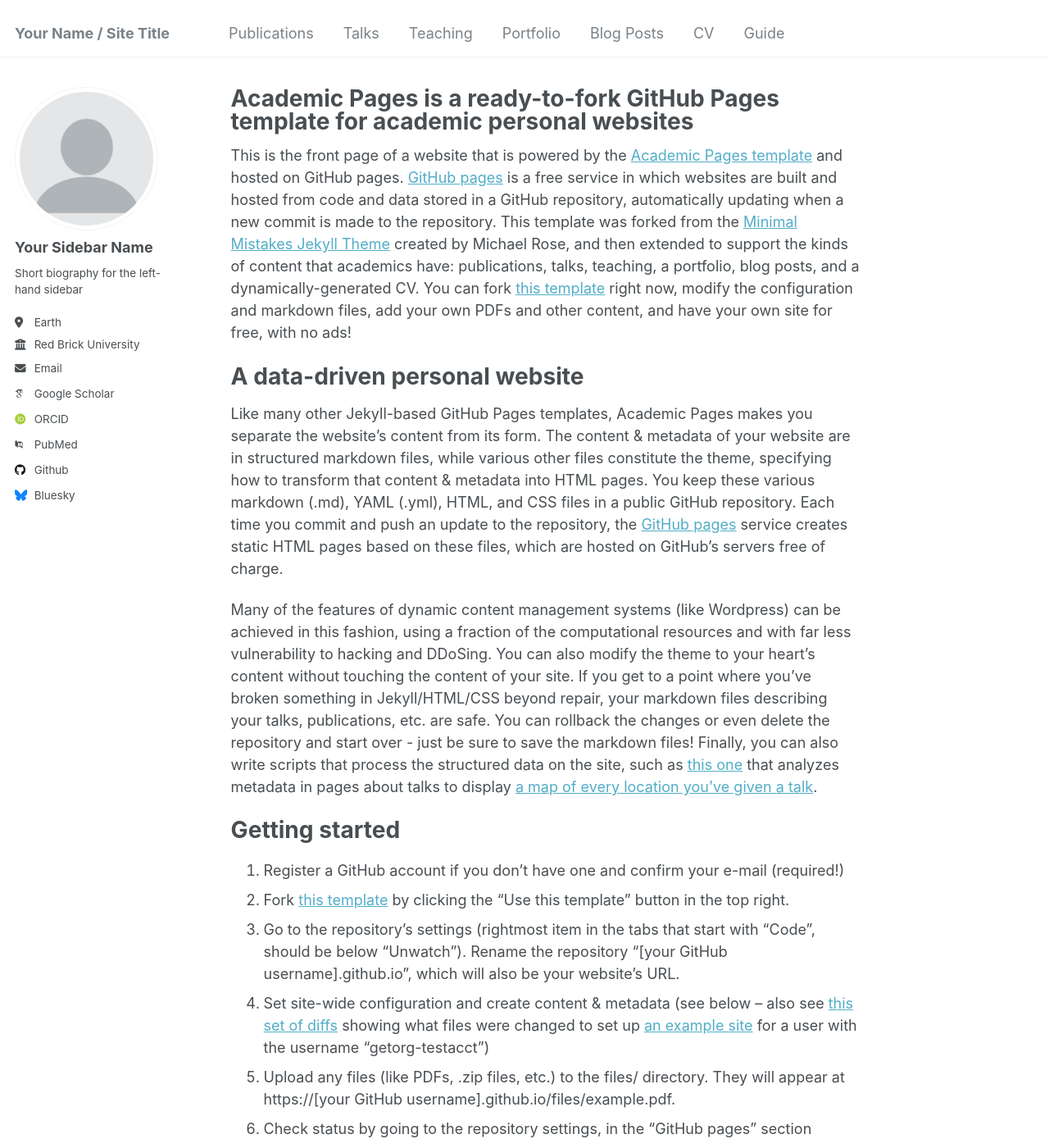
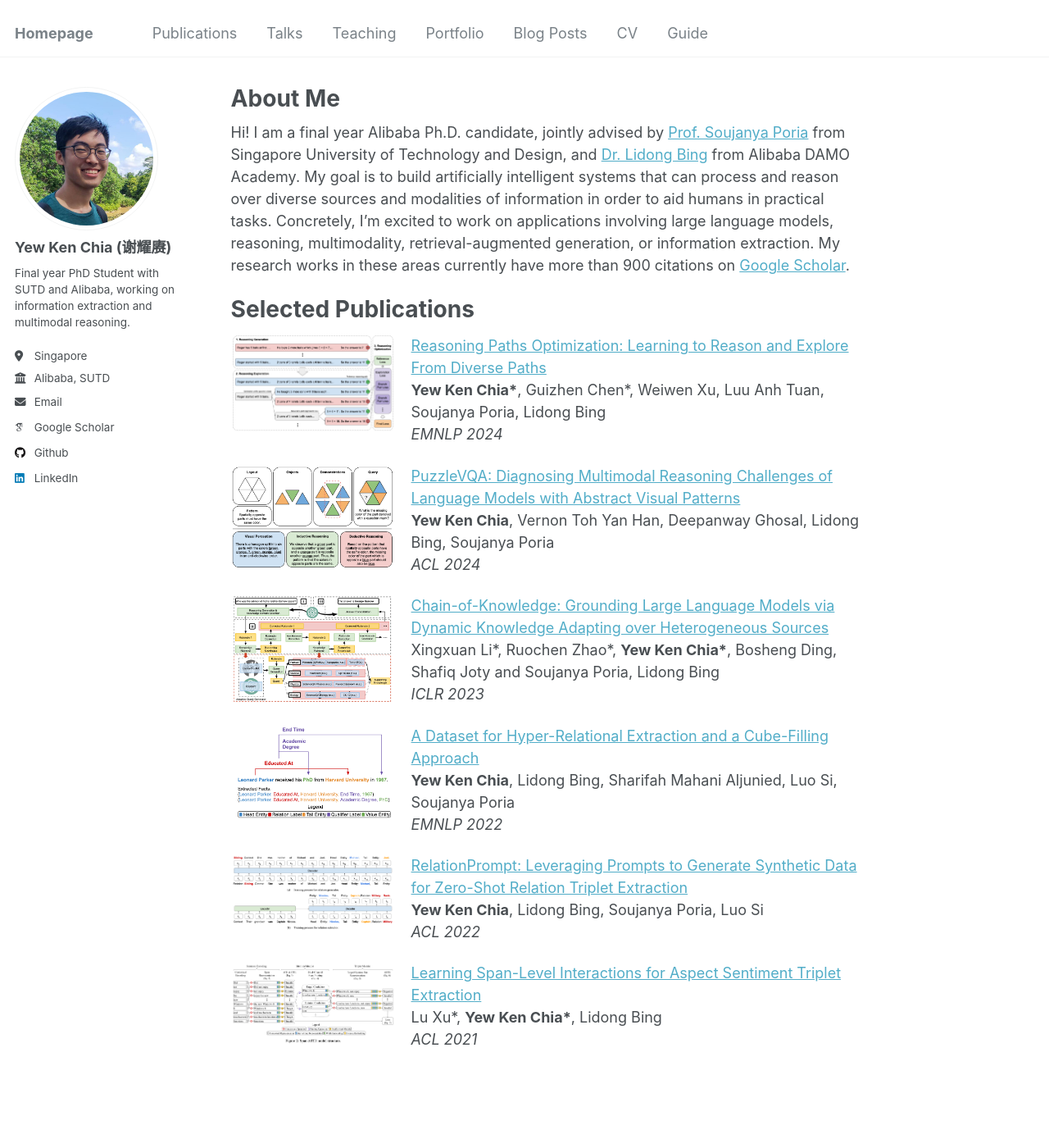
Before and after one commit to chiayewken/chiayewken.github.io, a Jekyll site: the page built from _pages/about.md, in a window 1280 px wide and 1400 px high. Shown: the whole window at 82% size. Built offline with Jekyll 4.4.1, drawn with Linux system fonts in a browser that asks for light colours; some web fonts are replaced; some of the changed text lies outside the part shown.

Commit message:
Update config for personal details and about.md for selected publications

```diff
--- a/_config.yml
+++ b/_config.yml
@@ -8,35 +8,35 @@
 
 # Basic Site Settings
 locale                   : "en-US"
-title                    : "Your Name / Site Title"
+title                    : "Homepage"
 title_separator          : "-"
-name                     : &name "Your Name"
+name                     : &name "Yew Ken Chia"
 description              : &description "personal description"
-url                      : https://academicpages.github.io # the base hostname & protocol for your site e.g. "https://mmistakes.github.io"
+url                      : https://chiayewken.github.io # the base hostname & protocol for your site e.g. "https://mmistakes.github.io"
 baseurl                  : "" # the subpath of your site, e.g. "/blog"
-repository               : "academicpages/academicpages.github.io"
+repository               : "chiayewken/chiayewken.github.io"
 
 # Site Author - The following control what appear as part of the author content on the side bar.
 #               If a field is blank the icon and link will not appear, otherwise it will be shown.
 #               Additional customization can be done by editing /_includes/author-profile.html
 author:
   # Biographic information
-  avatar           : "profile.png"
-  name             : "Your Sidebar Name"
+  avatar           : "profile.jpg"
+  name             : "Yew Ken Chia (谢耀赓)"
   pronouns         : # example: "she/her"
-  bio              : "Short biography for the left-hand sidebar"
-  location         : "Earth"
-  employer         : "Red Brick University"
+  bio              : "Final year PhD Student with SUTD and Alibaba, working on information extraction and multimodal reasoning."
+  location         : "Singapore"
+  employer         : "Alibaba, SUTD"
   uri              : # URL
-  email            : "none@example.org"
+  email            : "chiayewken@gmail.com"
 
   # Academic websites
   arxiv            : # URL - Update with the correct link to your profile
-  googlescholar    : "https://scholar.google.com/citations?user=PS_CX0AAAAAJ"
+  googlescholar    : "https://scholar.google.com/citations?user=_sIxF3wAAAAJ&hl=en"
   impactstory      : # URL
-  orcid            : "http://orcid.org/yourorcidurl"
+  orcid            : # "http://orcid.org/yourorcidurl"
   semantic         : # URL
-  pubmed           : "https://www.ncbi.nlm.nih.gov/pubmed/?term=john+snow"
+  pubmed           : # "https://www.ncbi.nlm.nih.gov/pubmed/?term=john+snow"
   researchgate     : # URL
   scopus           : # URL
 
@@ -44,12 +44,12 @@ author:
   bitbucket        : # Username - Update with your username on the site
   codepen          : # Username
   dribbble         : # Username
-  github           : "academicpages"
+  github           : "chiayewken"
   kaggle           : # Username
   stackoverflow    : # User number or user number and name (i.e., use "1" or "1/jeff-atwood")
 
   # Social media
-  bluesky          : "bsky.app" # Replace this with you Bluesky username
+  bluesky          : # "bsky.app" # Replace this with you Bluesky username
   facebook         : # Username
   flickr           : # Username
   foursquare       : # Username
@@ -58,7 +58,7 @@ author:
   keybase          : # Username
   instagram        : # Username
   lastfm           : # Username
-  linkedin         : # Username
+  linkedin         : chiayewken
   mastodon         : # URL
   medium           : # URL
   pinterest        : # Username
--- a/_pages/about.md
+++ b/_pages/about.md
@@ -1,49 +1,74 @@
 ---
 permalink: /
-title: "Academic Pages is a ready-to-fork GitHub Pages template for academic personal websites"
+title: "About Me"
 author_profile: true
 redirect_from:
   - /about/
   - /about.html
 ---
 
-This is the front page of a website that is powered by the [Academic Pages template](https://github.com/academicpages/academicpages.github.io) and hosted on GitHub pages. [GitHub pages](https://pages.github.com) is a free service in which websites are built and hosted from code and data stored in a GitHub repository, automatically updating when a new commit is made to the repository. This template was forked from the [Minimal Mistakes Jekyll Theme](https://mmistakes.github.io/minimal-mistakes/) created by Michael Rose, and then extended to support the kinds of content that academics have: publications, talks, teaching, a portfolio, blog posts, and a dynamically-generated CV. You can fork [this template](https://github.com/academicpages/academicpages.github.io) right now, modify the configuration and markdown files, add your own PDFs and other content, and have your own site for free, with no ads!
+Hi! I am a final year Alibaba Ph.D. candidate, jointly advised
+by [Prof. Soujanya Poria](https://soujanyaporia.github.io) from Singapore University of
+Technology and Design, and [Dr. Lidong Bing](https://lidongbing.github.io) from Alibaba DAMO Academy. My goal is to
+build artificially intelligent
+systems that can process and reason over diverse sources and modalities of information in order to aid humans in
+practical tasks. Concretely, I’m excited to work on applications involving large language models, reasoning,
+multimodality, retrieval-augmented generation, or information extraction. My research works in these areas currently
+have more than 900 citations on [Google Scholar](https://scholar.google.com/citations?hl=en&user=_sIxF3wAAAAJ).
 
-A data-driven personal website
+Selected Publications
 ======
-Like many other Jekyll-based GitHub Pages templates, Academic Pages makes you separate the website's content from its form. The content & metadata of your website are in structured markdown files, while various other files constitute the theme, specifying how to transform that content & metadata into HTML pages. You keep these various markdown (.md), YAML (.yml), HTML, and CSS files in a public GitHub repository. Each time you commit and push an update to the repository, the [GitHub pages](https://pages.github.com/) service creates static HTML pages based on these files, which are hosted on GitHub's servers free of charge.
 
-Many of the features of dynamic content management systems (like Wordpress) can be achieved in this fashion, using a fraction of the computational resources and with far less vulnerability to hacking and DDoSing. You can also modify the theme to your heart's content without touching the content of your site. If you get to a point where you've broken something in Jekyll/HTML/CSS beyond repair, your markdown files describing your talks, publications, etc. are safe. You can rollback the changes or even delete the repository and start over - just be sure to save the markdown files! Finally, you can also write scripts that process the structured data on the site, such as [this one](https://github.com/academicpages/academicpages.github.io/blob/master/talkmap.ipynb) that analyzes metadata in pages about talks to display [a map of every location you've given a talk](https://academicpages.github.io/talkmap.html).
+<div style="display: flex; align-items: flex-start;">
+<img src="images/paper_rpo.png" alt="Reasoning Paths Optimization" style="width: 200px; margin-right: 20px;">
+<p>
+   <a href="https://reasoning-paths.github.io"> Reasoning Paths Optimization: Learning to Reason and Explore From Diverse Paths</a>
+   <br> <strong>Yew Ken Chia*</strong>, Guizhen Chen*, Weiwen Xu, Luu Anh Tuan, Soujanya Poria, Lidong Bing
+   <br> <em>EMNLP 2024</em>
+</p>
+</div>
 
-Getting started
-======
-1. Register a GitHub account if you don't have one and confirm your e-mail (required!)
-1. Fork [this template](https://github.com/academicpages/academicpages.github.io) by clicking the "Use this template" button in the top right.
-1. Go to the repository's settings (rightmost item in the tabs that start with "Code", should be below "Unwatch"). Rename the repository "[your GitHub username].github.io", which will also be your website's URL.
-1. Set site-wide configuration and create content & metadata (see below -- also see [this set of diffs](http://archive.is/3TPas) showing what files were changed to set up [an example site](https://getorg-testacct.github.io) for a user with the username "getorg-testacct")
-1. Upload any files (like PDFs, .zip files, etc.) to the files/ directory. They will appear at https://[your GitHub username].github.io/files/example.pdf.
-1. Check status by going to the repository settings, in the "GitHub pages" section
+<div style="display: flex; align-items: flex-start;">
+<img src="images/paper_puzzlevqa.png" alt="PuzzleVQA" style="width: 200px; margin-right: 20px;">
+<p>
+   <a href="https://puzzlevqa.github.io"> PuzzleVQA: Diagnosing Multimodal Reasoning Challenges of Language Models with Abstract Visual Patterns </a>
+   <br> <strong>Yew Ken Chia</strong>, Vernon Toh Yan Han, Deepanway Ghosal, Lidong Bing, Soujanya Poria
+   <br> <em>ACL 2024</em>
+</p>
+</div>
 
-Site-wide configuration
-------
-The main configuration file for the site is in the base directory in [_config.yml](https://github.com/academicpages/academicpages.github.io/blob/master/_config.yml), which defines the content in the sidebars and other site-wide features. You will need to replace the default variables with ones about yourself and your site's github repository. The configuration file for the top menu is in [_data/navigation.yml](https://github.com/academicpages/academicpages.github.io/blob/master/_data/navigation.yml). For example, if you don't have a portfolio or blog posts, you can remove those items from that navigation.yml file to remove them from the header.
+<div style="display: flex; align-items: flex-start;">
+<img src="images/paper_cok.png" alt="Chain of Knowledge" style="width: 200px; margin-right: 20px;">
+<p>
+   <a href="https://openreview.net/forum?id=cPgh4gWZlz"> Chain-of-Knowledge: Grounding Large Language Models via Dynamic Knowledge Adapting over Heterogeneous Sources </a>
+   <br> Xingxuan Li*, Ruochen Zhao*, <strong>Yew Ken Chia*</strong>, Bosheng Ding, Shafiq Joty and Soujanya Poria, Lidong Bing
+   <br> <em>ICLR 2023</em>
+</p>
+</div>
 
-Create content & metadata
-------
-For site content, there is one markdown file for each type of content, which are stored in directories like _publications, _talks, _posts, _teaching, or _pages. For example, each talk is a markdown file in the [_talks directory](https://github.com/academicpages/academicpages.github.io/tree/master/_talks). At the top of each markdown file is structured data in YAML about the talk, which the theme will parse to do lots of cool stuff. The same structured data about a talk is used to generate the list of talks on the [Talks page](https://academicpages.github.io/talks), each [individual page](https://academicpages.github.io/talks/2012-03-01-talk-1) for specific talks, the talks section for the [CV page](https://academicpages.github.io/cv), and the [map of places you've given a talk](https://academicpages.github.io/talkmap.html) (if you run this [python file](https://github.com/academicpages/academicpages.github.io/blob/master/talkmap.py) or [Jupyter notebook](https://github.com/academicpages/academicpages.github.io/blob/master/talkmap.ipynb), which creates the HTML for the map based on the contents of the _talks directory).
+<div style="display: flex; align-items: flex-start;">
+<img src="images/paper_hyperred.png" alt="Hyper-Relational Extraction" style="width: 200px; margin-right: 20px;">
+<p>
+   <a href="https://aclanthology.org/2022.emnlp-main.688/"> A Dataset for Hyper-Relational Extraction and a Cube-Filling Approach </a>
+   <br> <strong>Yew Ken Chia</strong>, Lidong Bing, Sharifah Mahani Aljunied, Luo Si, Soujanya Poria
+   <br> <em>EMNLP 2022</em>
+</p>
+</div>
 
-**Markdown generator**
+<div style="display: flex; align-items: flex-start;">
+<img src="images/paper_relationprompt.png" alt="RelationPrompt" style="width: 200px; margin-right: 20px;">
+<p>
+   <a href="https://aclanthology.org/2022.findings-acl.5/"> RelationPrompt: Leveraging Prompts to Generate Synthetic Data for Zero-Shot Relation Triplet Extraction </a>
+   <br> <strong>Yew Ken Chia</strong>, Lidong Bing, Soujanya Poria, Luo Si
+   <br> <em>ACL 2022</em>
+</p>
+</div>
 
-The repository includes [a set of Jupyter notebooks](https://github.com/academicpages/academicpages.github.io/tree/master/markdown_generator
-) that converts a CSV containing structured data about talks or presentations into individual markdown files that will be properly formatted for the Academic Pages template. The sample CSVs in that directory are the ones I used to create my own personal website at stuartgeiger.com. My usual workflow is that I keep a spreadsheet of my publications and talks, then run the code in these notebooks to generate the markdown files, then commit and push them to the GitHub repository.
-
-How to edit your site's GitHub repository
-------
-Many people use a git client to create files on their local computer and then push them to GitHub's servers. If you are not familiar with git, you can directly edit these configuration and markdown files directly in the github.com interface. Navigate to a file (like [this one](https://github.com/academicpages/academicpages.github.io/blob/master/_talks/2012-03-01-talk-1.md) and click the pencil icon in the top right of the content preview (to the right of the "Raw | Blame | History" buttons). You can delete a file by clicking the trashcan icon to the right of the pencil icon. You can also create new files or upload files by navigating to a directory and clicking the "Create new file" or "Upload files" buttons.
-
-Example: editing a markdown file for a talk
-![Editing a markdown file for a talk](/images/editing-talk.png)
-
-For more info
-------
-More info about configuring Academic Pages can be found in [the guide](https://academicpages.github.io/markdown/), the [growing wiki](https://github.com/academicpages/academicpages.github.io/wiki), and you can always [ask a question on GitHub](https://github.com/academicpages/academicpages.github.io/discussions). The [guides for the Minimal Mistakes theme](https://mmistakes.github.io/minimal-mistakes/docs/configuration/) (which this theme was forked from) might also be helpful.
+<div style="display: flex; align-items: flex-start;">
+<img src="images/paper_span_aste.png" alt="Span-ASTE" style="width: 200px; margin-right: 20px;">
+<p>
+   <a href="https://aclanthology.org/2021.acl-long.367/"> Learning Span-Level Interactions for Aspect Sentiment Triplet Extraction </a>
+   <br> Lu Xu*, <strong>Yew Ken Chia*</strong>, Lidong Bing
+   <br> <em>ACL 2021</em>
+</p>
+</div>
```
Also changed, not shown: images/paper_cok.png (added), images/paper_hyperred.png (added), images/paper_puzzlevqa.png (added), images/paper_relationprompt.png (added), images/paper_rpo.png (added), images/paper_span_aste.png (added), images/profile.jpg (added).
